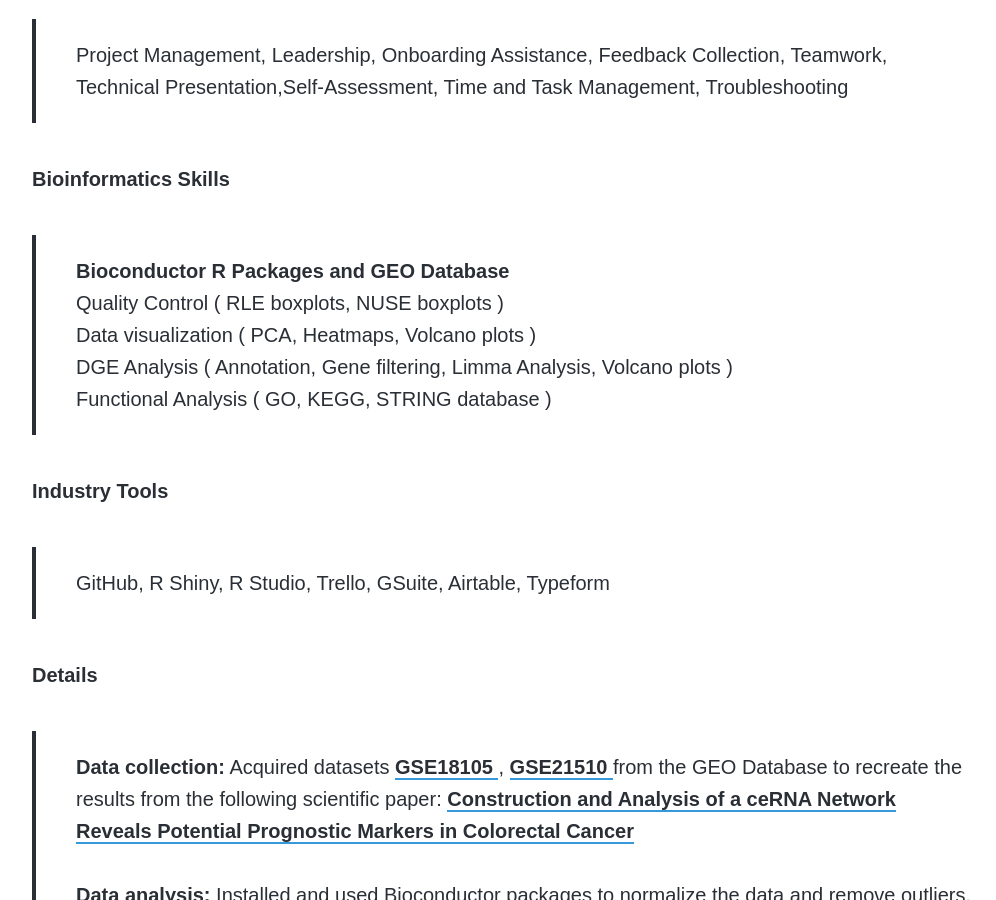
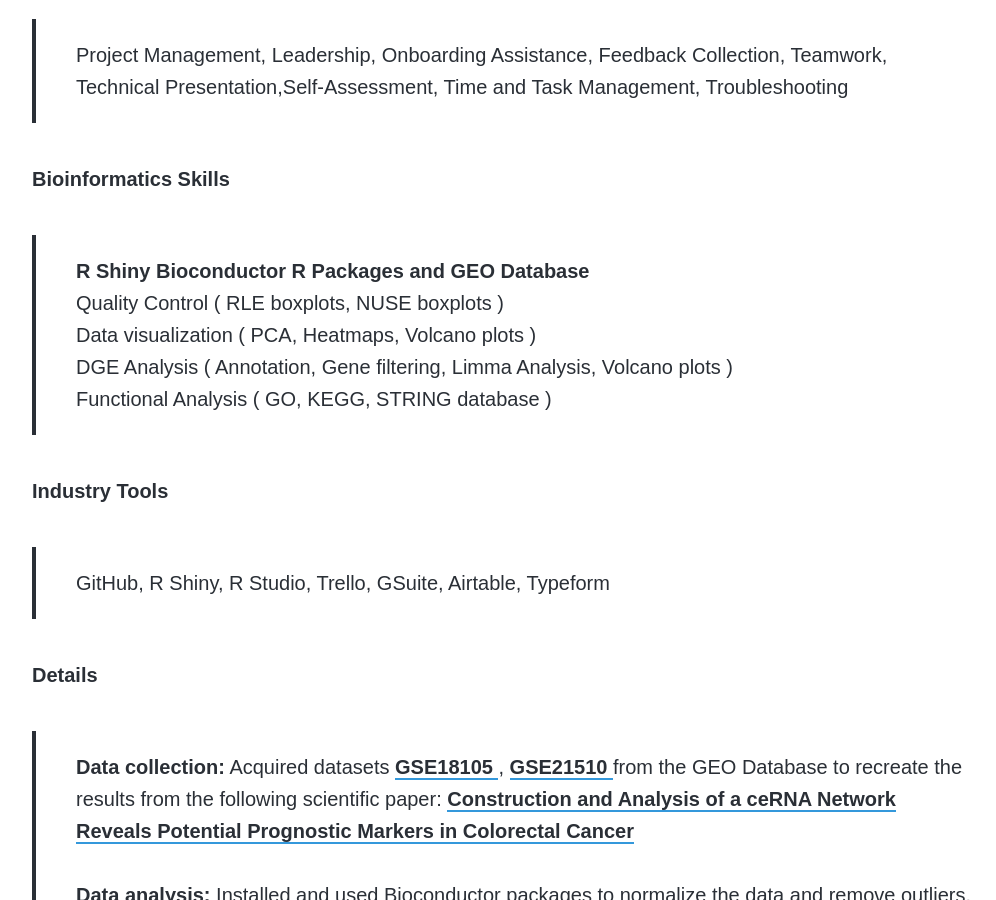
Before and after one commit to disha-22/disha-22.github.io, a Jekyll site: the page built from _projects/rshiny.md, in a window 1280 px wide and 900 px high, scrolled down 1948 px. Shown: the whole window, without its empty margins (138-1134 px from the left). Built offline with Jekyll 4.4.1, drawn with Linux system fonts in a browser that asks for light colours; nearby versions of some CDN libraries; some web fonts are replaced.

Commit message:
Update rshiny.md

```diff
--- a/_projects/rshiny.md
+++ b/_projects/rshiny.md
@@ -23,6 +23,7 @@ This was an extremely challenging project that helped me get an understanding of
 > Project Management, Leadership, Onboarding Assistance, Feedback Collection, Teamwork, Technical Presentation,Self-Assessment, Time and Task Management, Troubleshooting
 
 <h6> Bioinformatics Skills </h6>
+> <b>R Shiny</b>
 > <b>Bioconductor R Packages and GEO Database</b> <br>Quality Control ( RLE boxplots, NUSE boxplots ) <br>Data visualization ( PCA, Heatmaps, Volcano plots )
 <br>DGE Analysis ( Annotation, Gene filtering, Limma Analysis, Volcano plots ) <br>Functional Analysis ( GO, KEGG, STRING database )
 
```
